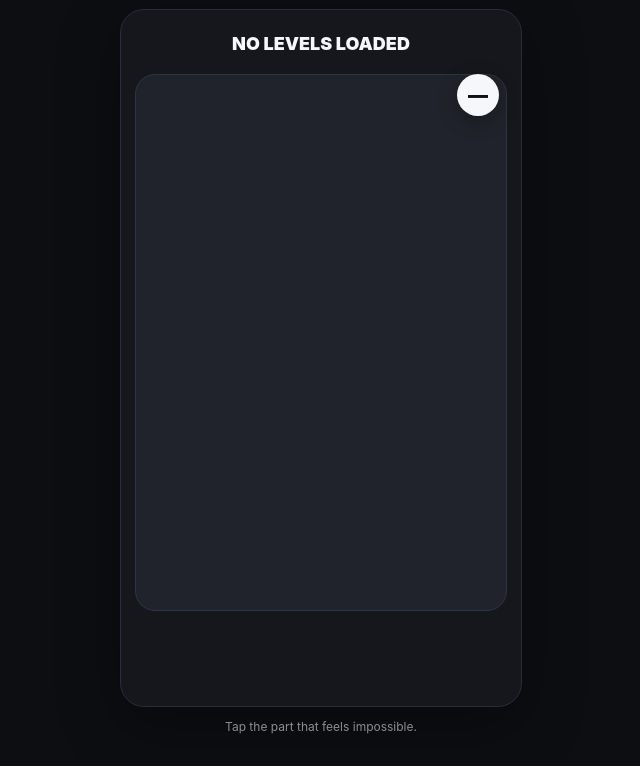
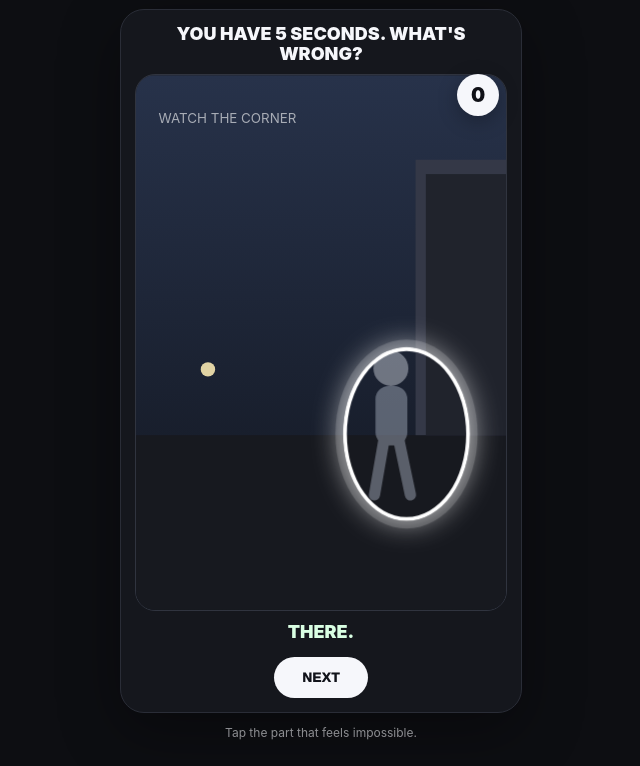
Before and after one commit to pixelpicture/something-is-strange, a plain HTML site: page index.html in a window 1280 px wide. Shown: the part 40-806 px from the top of the page, without its empty margins (319-959 px from the left). Drawn offline with Linux system fonts and the light colour scheme.

Commit message:
Load level schemas before engine

```diff
--- a/index.html
+++ b/index.html
@@ -27,6 +27,7 @@
 
     <footer class="footer">Tap the part that feels impossible.</footer>
   </main>
+  <script src="levels.js"></script>
   <script src="app.js"></script>
 </body>
 </html>
```
